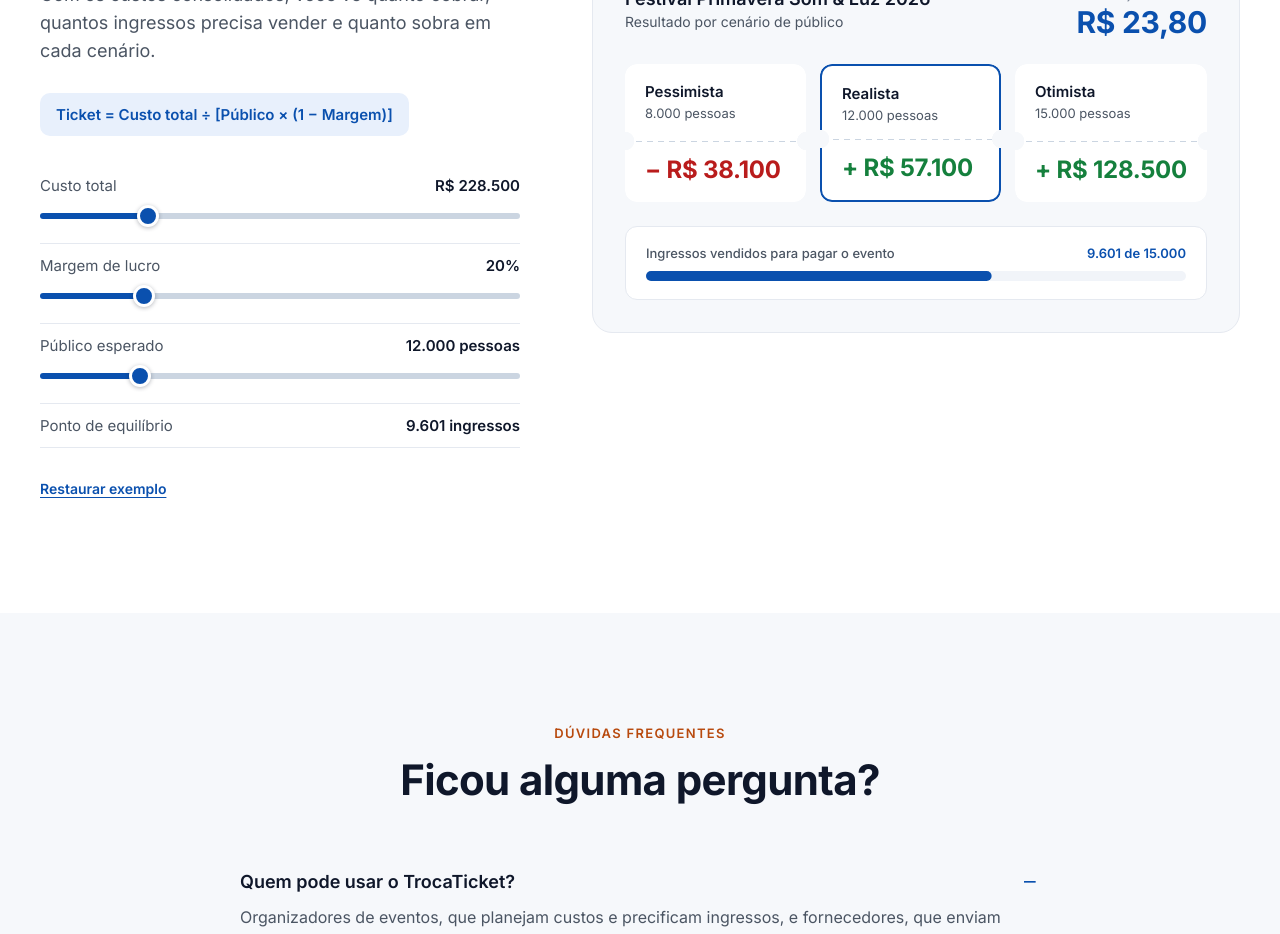
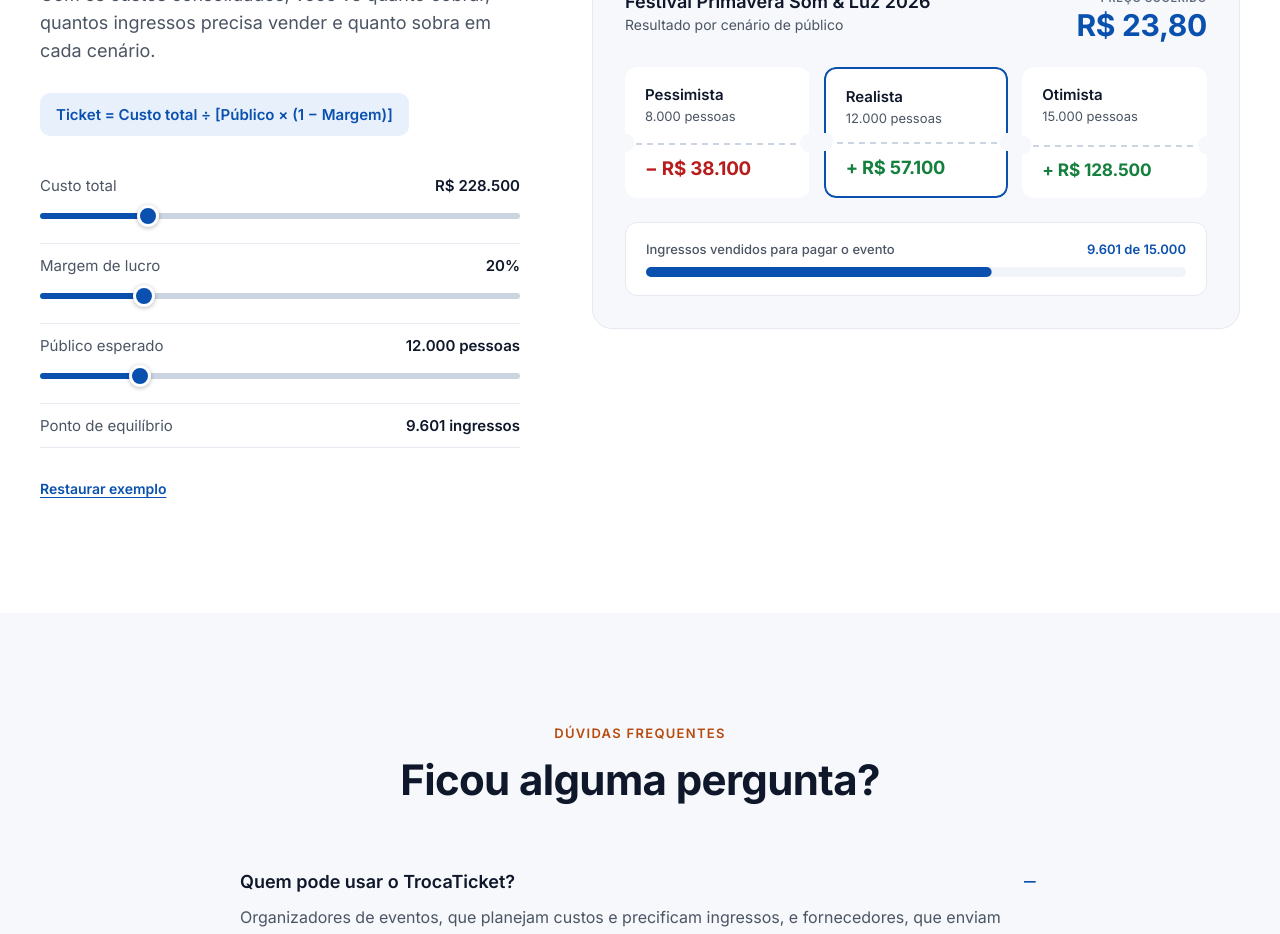
Before and after one commit to 2026-2-MCC2/Projeto2, a React (Vite) app in the folder src/Frontend/: page / in a window 1280 px wide. Shown: the part 2940-3874 px from the top of the page. Built offline with nearby package versions, Linux system fonts and the light colour scheme; no server answers.

Commit message:
feat(calculo): ajusta fonte dos resultados ao tamanho do card

```diff
--- a/src/Frontend/src/presentation/components/landing/CalculoDoTicket.jsx
+++ b/src/Frontend/src/presentation/components/landing/CalculoDoTicket.jsx
@@ -60,7 +60,8 @@ const CENARIOS = [
 const INTERVALO_ENTRE_DESTAQUES_DO_PRECO = 400
 
 // troca a cor quando o cenário vira lucro ou prejuízo, com um pulse (menos na contagem de entrada)
-function ResultadoDoCenario({ valor, pulsarNaTroca }) {
+// `valorFinal` (sem animação) decide o tamanho da fonte, para ela não mudar a cada quadro do tween
+function ResultadoDoCenario({ valor, valorFinal, pulsarNaTroca }) {
   const elemento = useRef(null)
   const tipo = valor < 0 ? 'prejuizo' : 'lucro'
   const tipoAnterior = useRef(tipo)
@@ -75,6 +76,7 @@ function ResultadoDoCenario({ valor, pulsarNaTroca }) {
     <strong
       ref={elemento}
       className={`cenario-landing__resultado cenario-landing__resultado--${tipo}`}
+      style={{ '--caracteres': resultado(valorFinal).length }}
     >
       {resultado(valor)}
     </strong>
@@ -213,7 +215,11 @@ export function CalculoDoTicket() {
                 orientacao="vertical"
                 className={`cenario-landing${referencia ? ' cenario-landing--referencia' : ''}`}
                 canhoto={
-                  <ResultadoDoCenario valor={Math.round(naTela[chave])} pulsarNaTroca={!contando} />
+                  <ResultadoDoCenario
+                    valor={Math.round(naTela[chave])}
+                    valorFinal={cenario.resultado}
+                    pulsarNaTroca={!contando}
+                  />
                 }
               >
                 <span className="cenario-landing__nome">{nome}</span>
--- a/src/Frontend/src/presentation/styles/landing.css
+++ b/src/Frontend/src/presentation/styles/landing.css
@@ -1203,8 +1203,10 @@
   padding: 18px 20px 16px;
 }
 
+/* o canhoto é a referência (cqi) para o resultado encolher quando não cabe */
 .cenario-landing .ingresso__canhoto {
   padding: 14px 20px 18px;
+  container-type: inline-size;
 }
 
 /* o cenário de referência (o do preço sugerido) ganha a borda azul */
@@ -1232,8 +1234,12 @@
 }
 
 .cenario-landing__resultado {
+  /* largura média de um caractere, em em; folgada para caber também na fonte da leitura fácil */
+  --_largura-do-caractere: 0.7;
+
   display: block;
-  font-size: 1.4118rem; /* 24px */
+  /* 24px, ou menor quando o texto (--caracteres, do componente) não cabe na largura do canhoto */
+  font-size: min(1.4118rem, calc(100cqi / (var(--caracteres, 1) * var(--_largura-do-caractere))));
   font-weight: 700;
   letter-spacing: -0.01em;
   white-space: nowrap;
```
